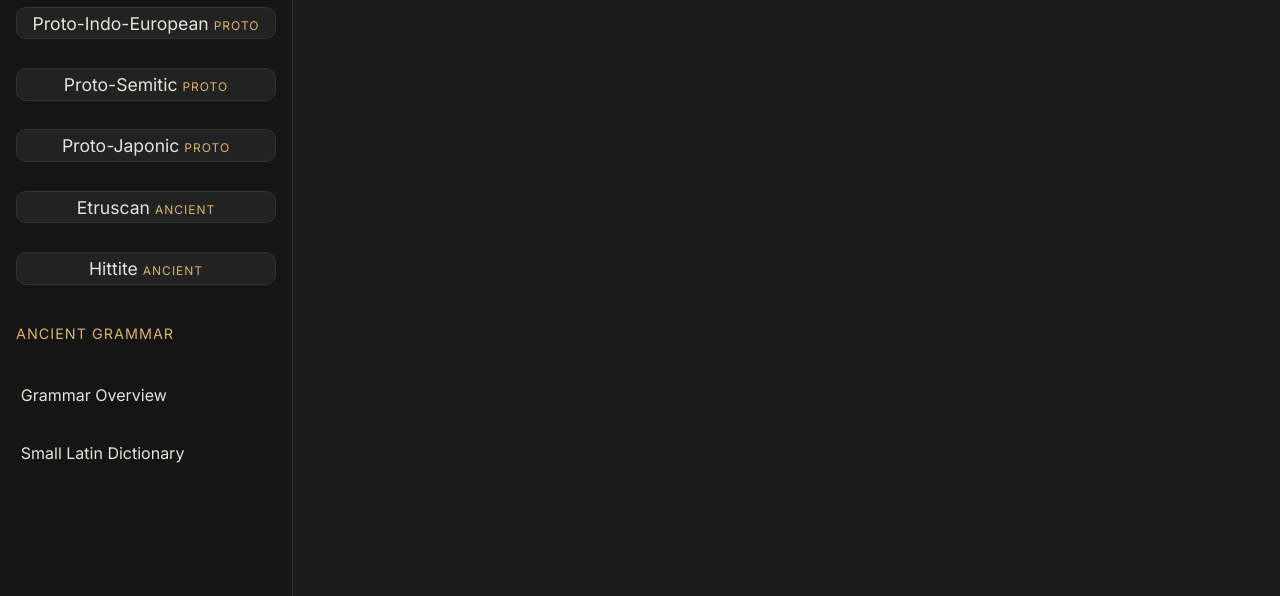
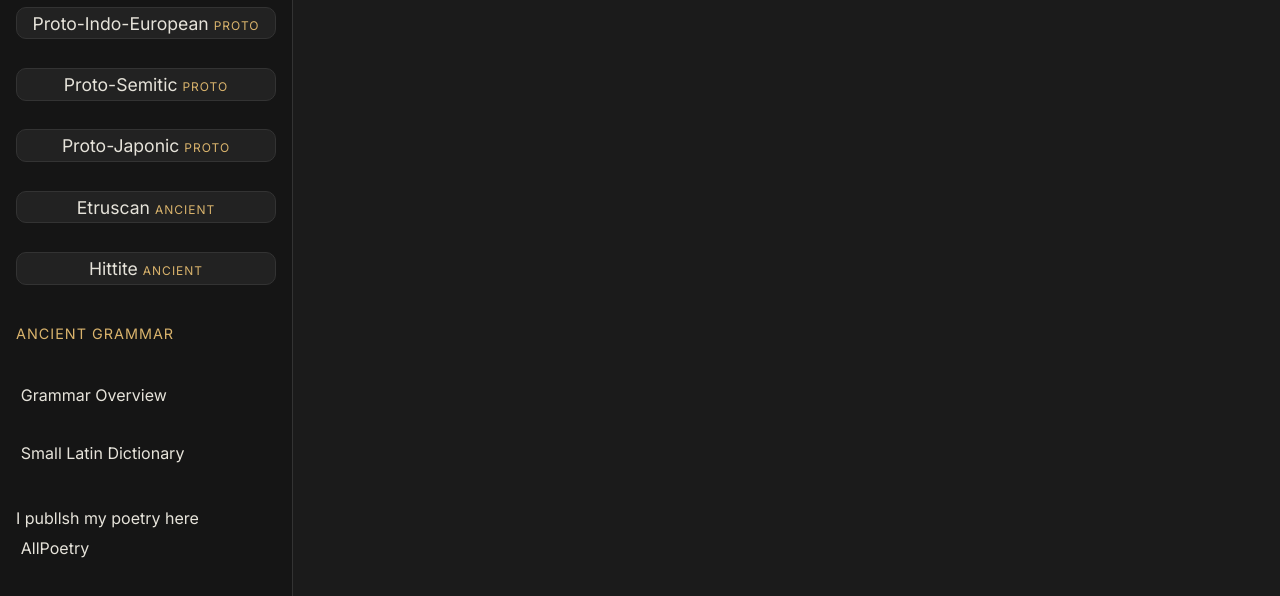
Before and after one commit to kiwing94/Edwins-epos, a plain HTML site: page index.html in a window 1280 px wide. Shown: the part 150-746 px from the top of the page. Drawn offline with Linux system fonts and the light colour scheme.

Commit message:
Update index.html

```diff
--- a/index.html
+++ b/index.html
@@ -33,6 +33,12 @@
         <p class="category"> Ancient Grammar</p>
         <a href="grammar_in_ancient_inflected_langs.html">Grammar Overview</a>
         <a href="latin_dictionary.html"> Small Latin Dictionary</a>
+        <p>
+  I publlsh my poetry here
+  <a href="https://allpoetry.com/Lluxuwyn" target="_blank" rel="noopener">
+    AllPoetry
+  </a>
+</p>
 
       </nav>
   </ul>
```
